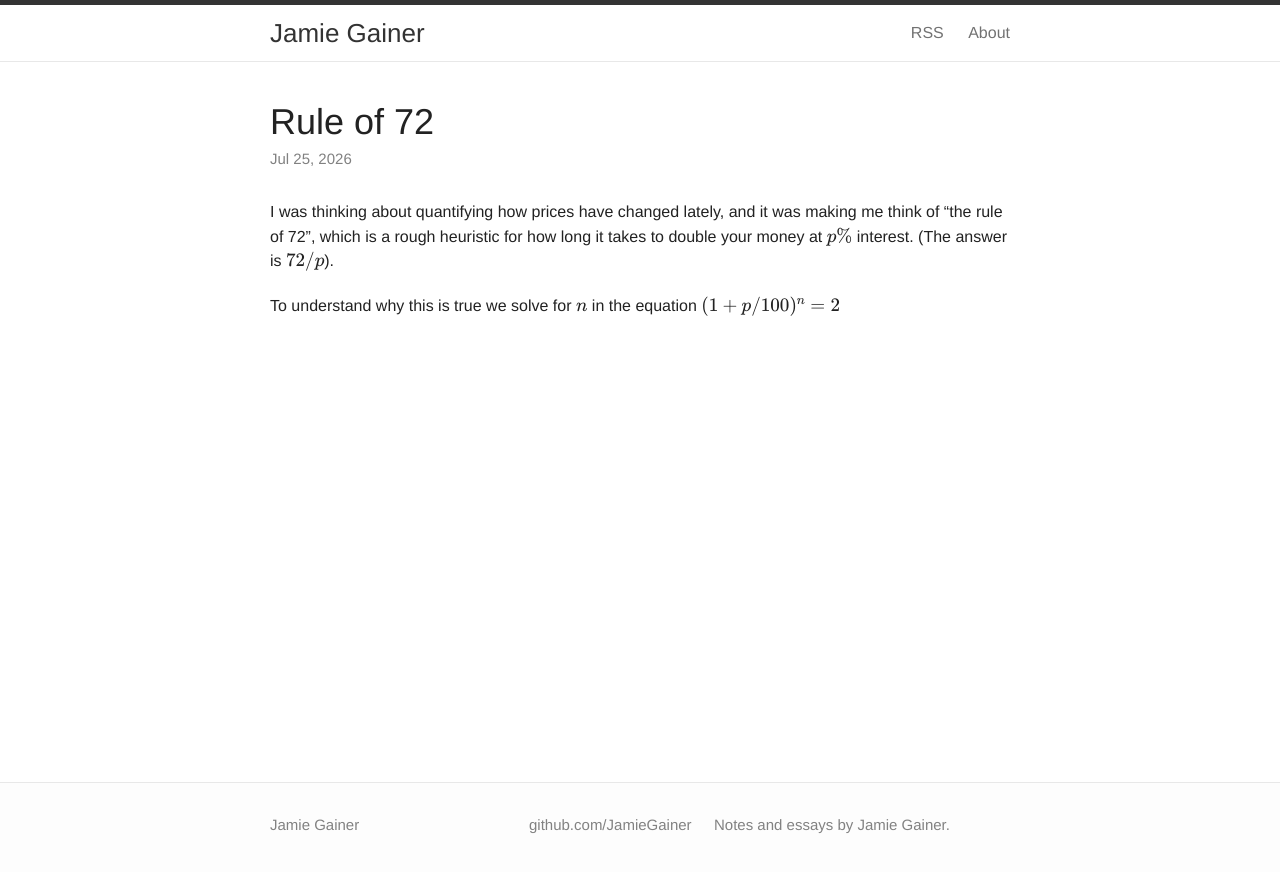
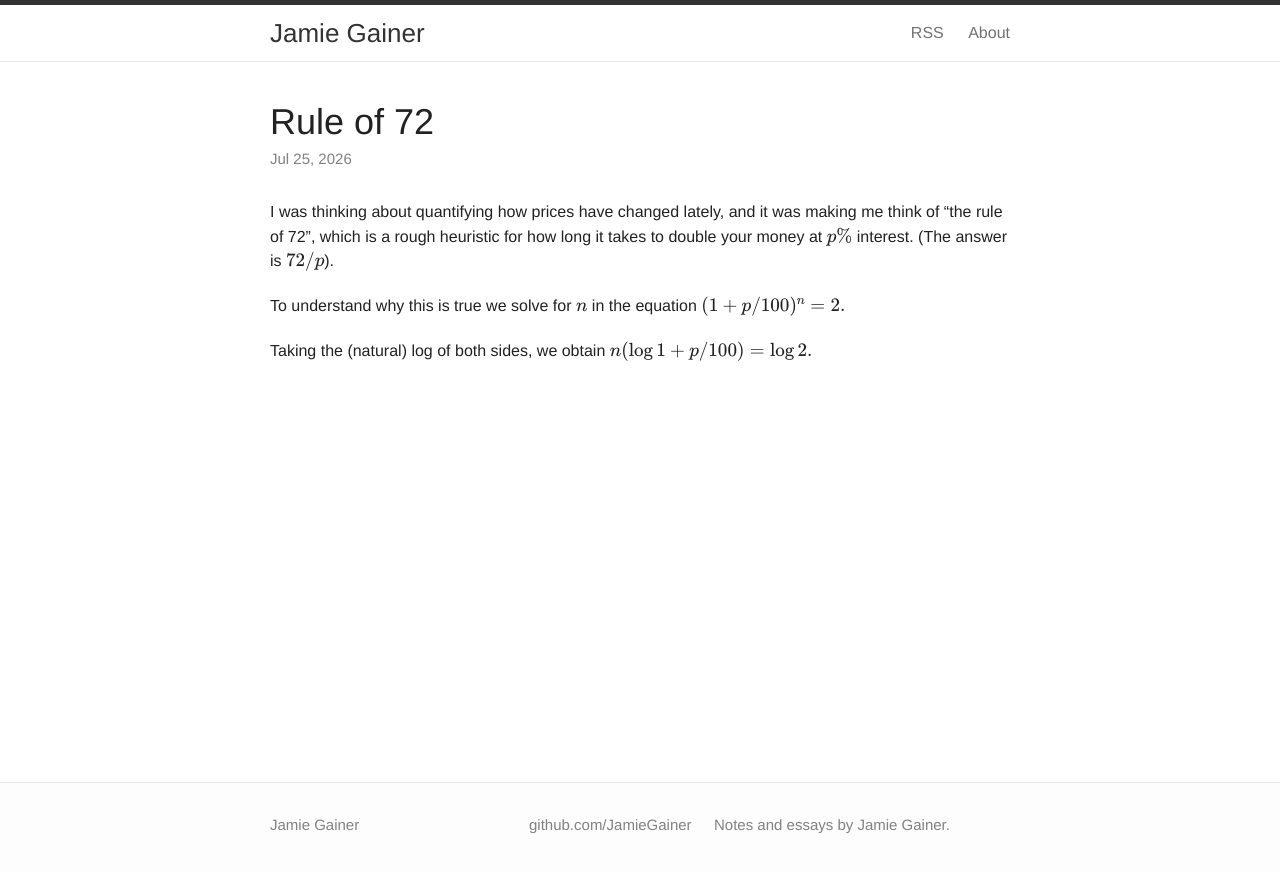
Before and after one commit to JamieGainer/JamieGainer.github.io, a Jekyll site: the page built from _posts/2026-07-25-rule-of-72.md, in a window 1280 px wide. Shown: the top 872 px of the page. Built offline with Jekyll 4.4.1, drawn with Linux system fonts in a browser that asks for light colours.

Commit message:
Added a bit to the post

```diff
--- a/_posts/2026-07-25-rule-of-72.md
+++ b/_posts/2026-07-25-rule-of-72.md
@@ -11,5 +11,10 @@ your money at $p\%$ interest.  (The answer is $72 / p$).
 
 To understand why this is true we solve for $n$ in the equation
 $$
-(1 + p/100)^n = 2
+(1 + p/100)^n = 2.
 $$
+
+Taking the (natural) log of both sides, we obtain
+$$
+n (\log{1 + p/100}) = \log{2}.
+$$
```
